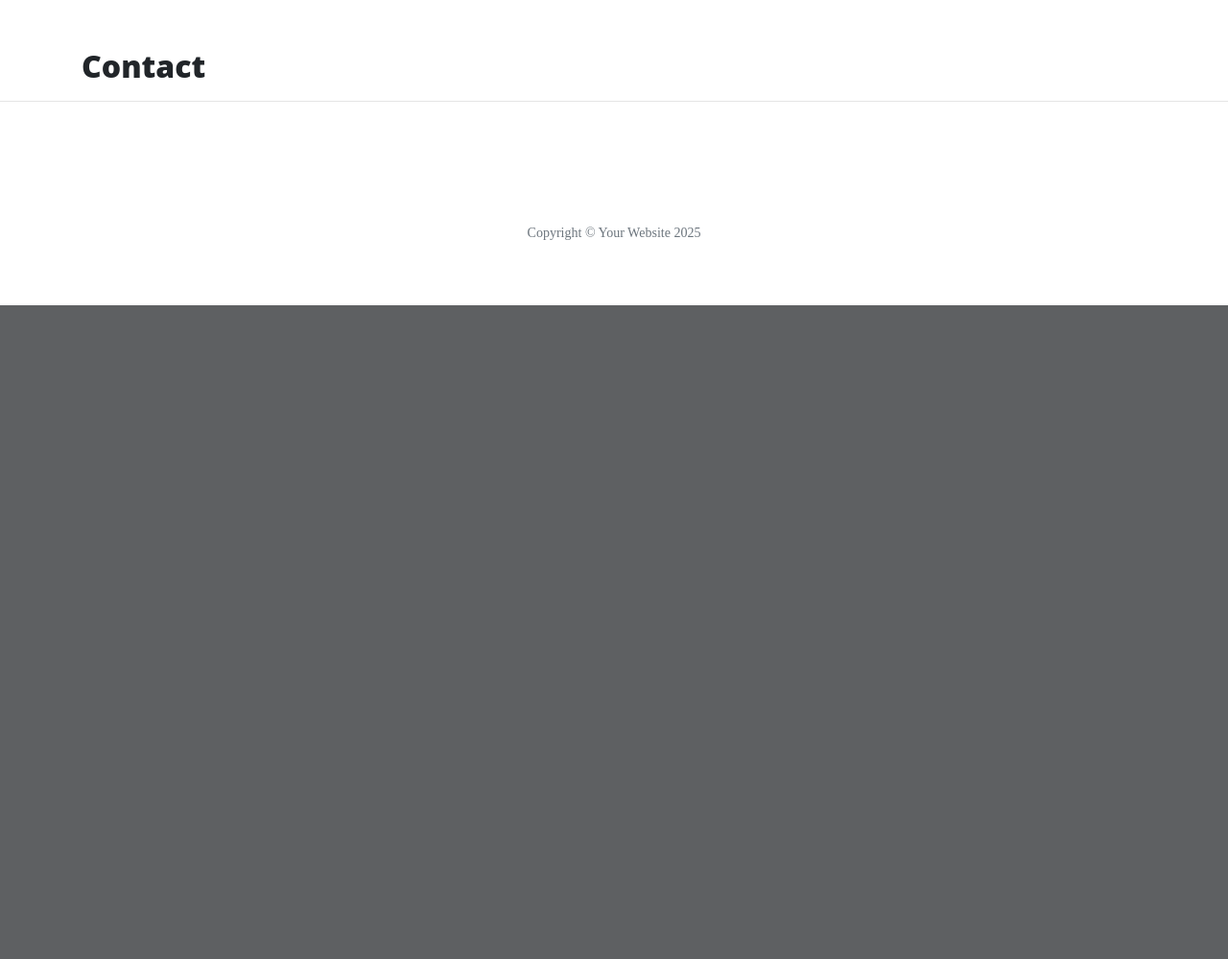
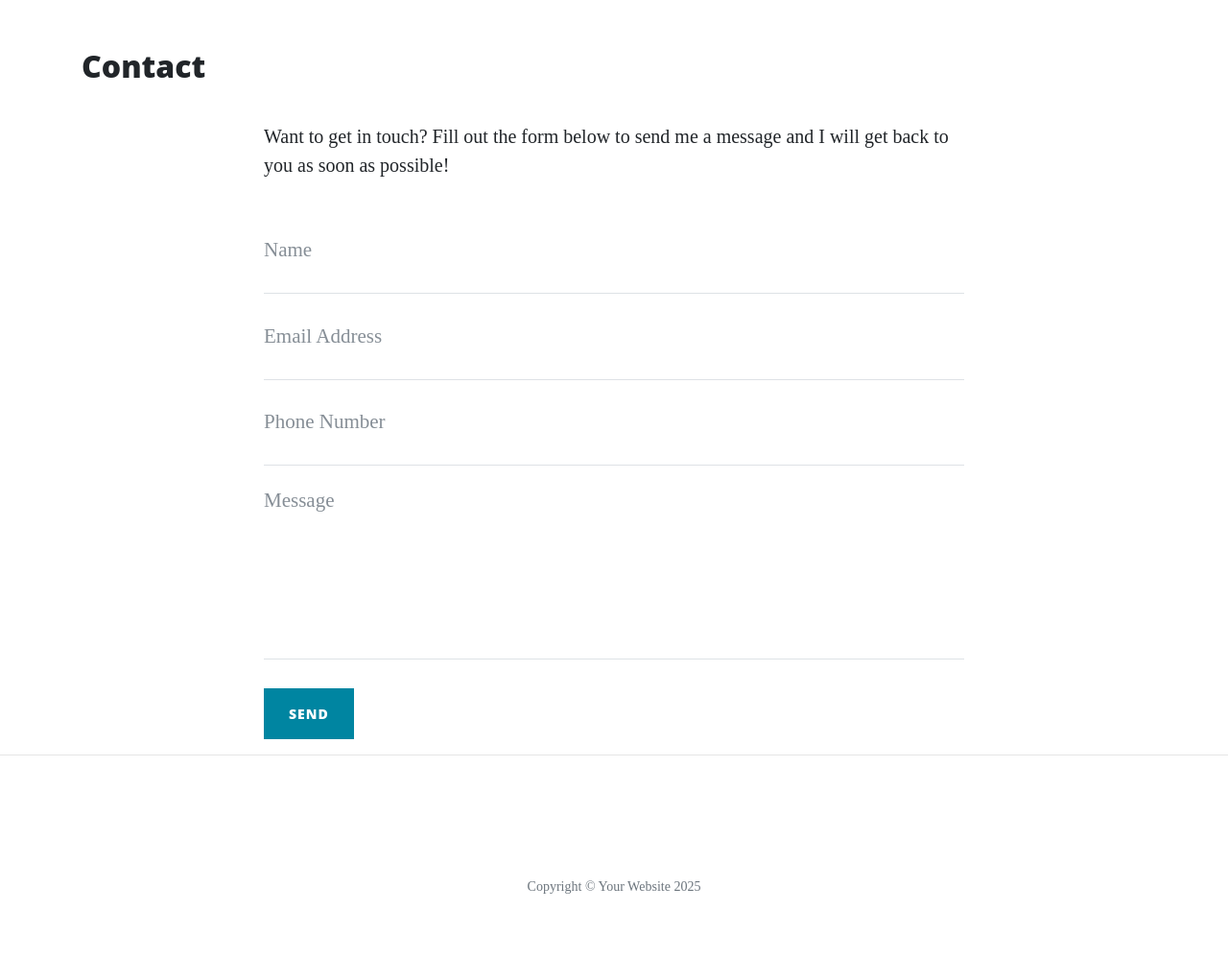
Before and after one commit to Cutbert1/Thorin-Flask-App, a Flask app: page /contact in a window 1280 px wide. Shown: the part 628-1627 px from the top of the page at 96% size. Before the commit the page ends 946 px from the top, so only its background shows below. Run offline with Flask 3, Linux system fonts and the light colour scheme; some libraries are stand-ins or nearby versions.

Commit message:
Copied contact form codes between the div container main content section from Clean Blog GitHub repository and past in contact.html workspace

```diff
--- a/templates/contact.html
+++ b/templates/contact.html
@@ -1,4 +1,54 @@
 {% extends "base.html" %}
 {% block content %}
     <h2>{{ page_title }}</h2>
+
+    <div class="row">
+        <div class="col-lg-8 col-md-10 mx-auto">
+            <p>Want to get in touch? Fill out the form below to send me a message and I will get back to you as soon as
+                possible!</p>
+            <!-- Contact Form - Enter your email address on line 19 of the mail/contact_me.php file to make this form work. -->
+            <!-- WARNING: Some web hosts do not allow emails to be sent through forms to common mail hosts like Gmail or Yahoo. It's recommended that you use a private domain email address! -->
+            <!-- To use the contact form, your site must be on a live web host with PHP! The form will not work locally! -->
+
+            <!-- But we will be using Python, but it works in a very similar way -->
+            <form name="sentMessage" id="contactForm" novalidate>
+                <div class="control-group">
+                    <div class="form-group floating-label-form-group controls">
+                        <label>Name</label>
+                        <input type="text" class="form-control" placeholder="Name" id="name" required
+                            data-validation-required-message="Please enter your name.">
+                        <p class="help-block text-danger"></p>
+                    </div>
+                </div>
+                <div class="control-group">
+                    <div class="form-group floating-label-form-group controls">
+                        <label>Email Address</label>
+                        <input type="email" class="form-control" placeholder="Email Address" id="email" required
+                            data-validation-required-message="Please enter your email address.">
+                        <p class="help-block text-danger"></p>
+                    </div>
+                </div>
+                <div class="control-group">
+                    <div class="form-group col-xs-12 floating-label-form-group controls">
+                        <label>Phone Number</label>
+                        <input type="tel" class="form-control" placeholder="Phone Number" id="phone" required
+                            data-validation-required-message="Please enter your phone number.">
+                        <p class="help-block text-danger"></p>
+                    </div>
+                </div>
+                <div class="control-group">
+                    <div class="form-group floating-label-form-group controls">
+                        <label>Message</label>
+                        <textarea rows="5" class="form-control" placeholder="Message" id="message" required
+                            data-validation-required-message="Please enter a message."></textarea>
+                        <p class="help-block text-danger"></p>
+                    </div>
+                </div>
+                <br>
+                <div id="success"></div>
+                <button type="submit" class="btn btn-primary" id="sendMessageButton">Send</button>
+            </form>
+        </div>
+    </div>
+
 {% endblock %}
```
